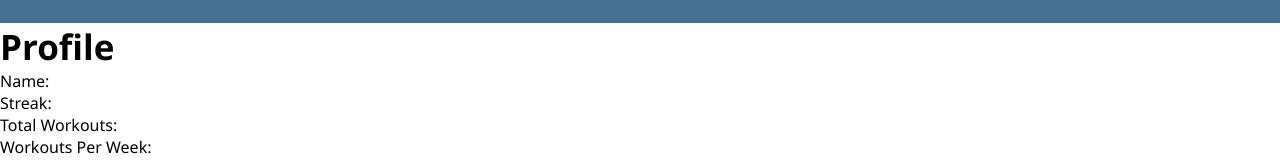
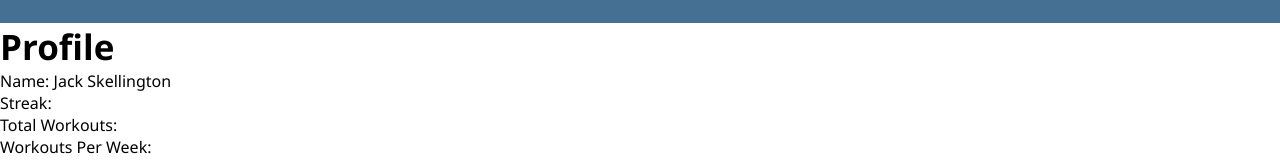
Before and after one commit to marckatz/exercises, a React (Create React App) app: page / in a window 1280 px wide. Shown: the part 152-312 px from the top of the page. Built offline with nearby package versions, Linux system fonts and the light colour scheme.

Commit message:
profile stuff

```diff
--- a/src/components/Profile.js
+++ b/src/components/Profile.js
@@ -1,14 +1,17 @@
 import React from "react";
 import Modal from './Modal';
 import { useState} from "react"
+import profileData from "./db.json"
 
 function Profile(){
     const [openModal, setOpenModal] = useState(false);
+
+    const {name, streak, totalWorkouts, workoutsPerWeek} = profileData.profile[0]
     return (
         <div>
             <div>
                 <h2 className="profile">Profile</h2>
-                <p>Name: </p>
+                <p>Name: {name} </p>
                 <p>Streak: </p>
                 <p>Total Workouts: </p>
                 <p>Workouts Per Week: </p>
--- a/src/components/db.json
+++ b/src/components/db.json
@@ -2,13 +2,10 @@
 
     "profile": [
       {
-        "name": "name",
-        "streak": "3 Days",
-        "Total Workouts": "5",
-        "Workouts Per Week": "4"
-
-
-
+        "name": "Jack Skellington",
+        "streak": "",
+        "totalWorkouts": "",
+        "workoutsPerWeek": ""
       }
     ],
 
```
